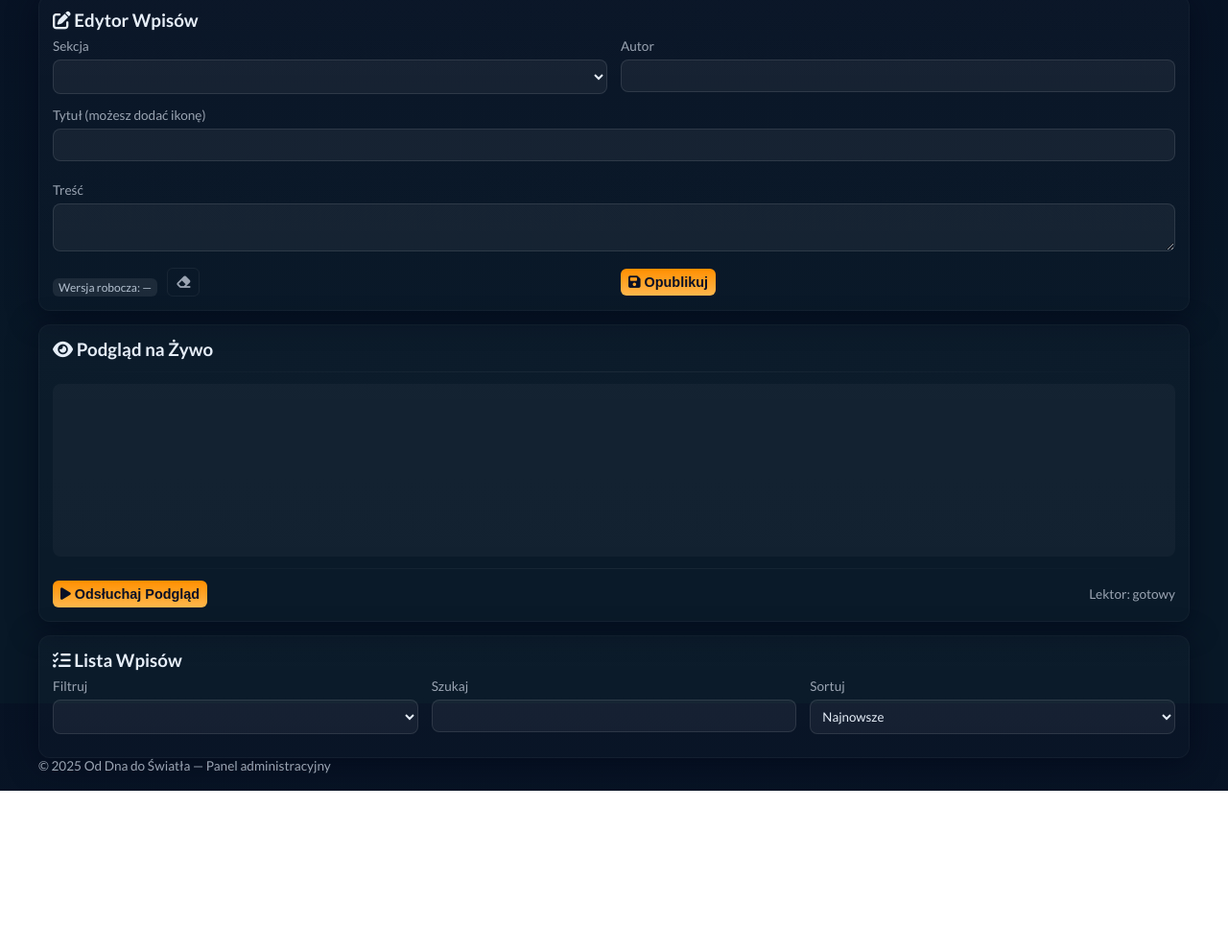
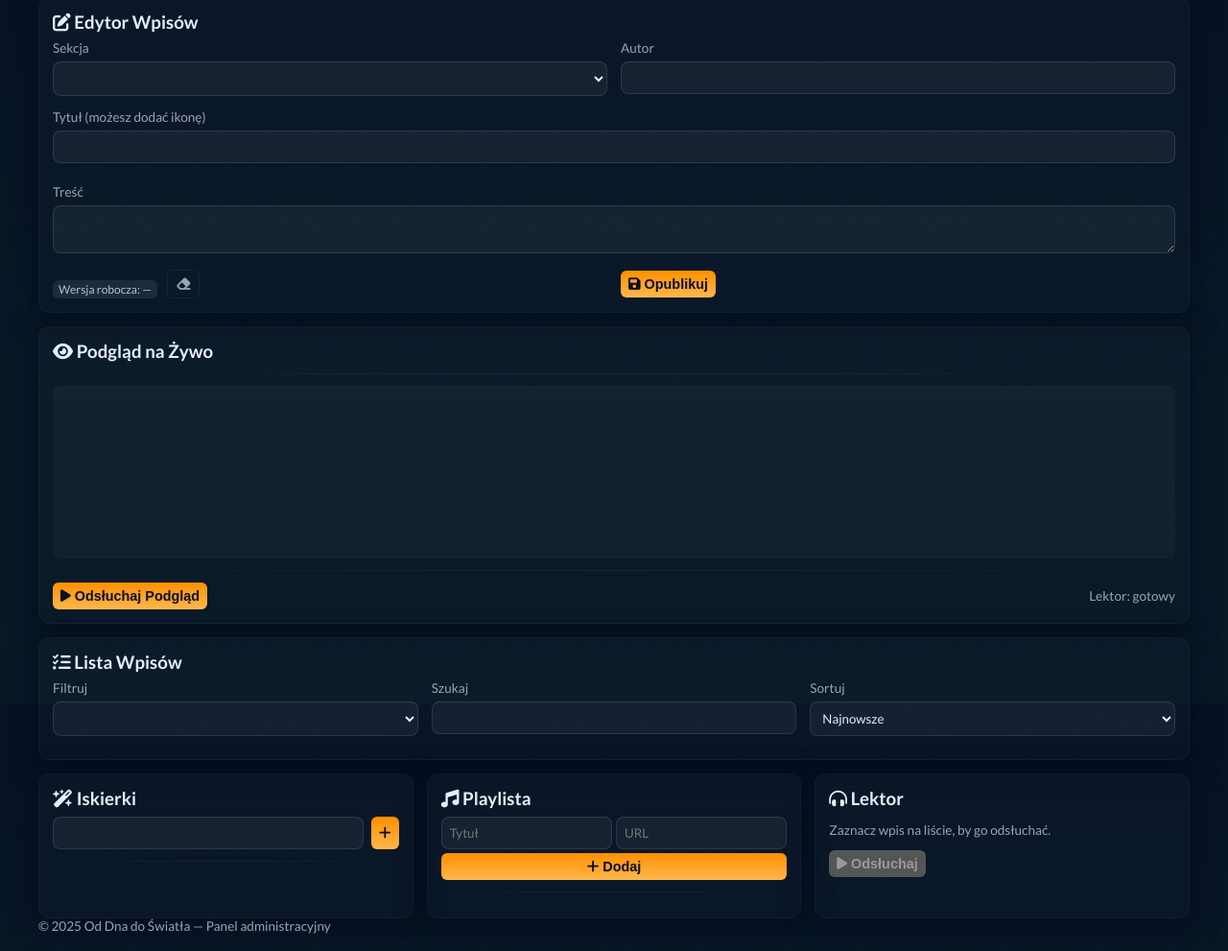
Before and after one commit to z-mroku/latarnia-nadzieji, a plain HTML site: page admin.html in a window 1280 px wide. Shown: the part 95-1086 px from the top of the page at 96% size. Before the commit the page ends 919 px from the top, so only its background shows below. Drawn offline with Linux system fonts and the light colour scheme; a script that the page names is missing.

Commit message:
Update admin.html

```diff
--- a/admin.html
+++ b/admin.html
@@ -6,6 +6,7 @@
   <title>Centrum Dowodzenia — Latarnia</title>
 
   <link rel="stylesheet" href="https://cdnjs.cloudflare.com/ajax/libs/font-awesome/6.5.2/css/all.min.css" />
+
   <link rel="preconnect" href="https://fonts.googleapis.com"><link rel="preconnect" href="https://fonts.gstatic.com" crossorigin>
   <link href="https://fonts.googleapis.com/css2?family=Lato:wght@400;700&display=swap" rel="stylesheet">
 
@@ -15,7 +16,6 @@
     .wrap { max-width:1200px; margin:28px auto; padding:18px; }
     header { display:flex; gap:16px; align-items:center; justify-content:space-between; flex-wrap:wrap; }
     header h1 { margin:0; font-size:1.4rem; color:var(--accent); text-transform:uppercase; letter-spacing:0.06em; }
-    .muted { color:var(--muted); font-size:0.9rem; }
     .muted-small { color:var(--muted); font-size:0.85rem; }
     .muted-small.danger { color:#f5b5bb; } .muted-small.success { color:#b7f0c2; }
     .chip { background:var(--glass); padding:8px 10px; border-radius:10px; color:var(--muted); text-decoration:none; border:1px solid rgba(255,255,255,0.03); }
@@ -28,11 +28,9 @@
     .primary:disabled { background:#555; color:#999; cursor:not-allowed; }
     .ghost { background:transparent; border:1px solid rgba(255,255,255,0.06); color:var(--muted); padding:8px 10px; border-radius:8px; cursor:pointer; }
     .danger { background:transparent; border:1px solid #ff555540; color:#ffb3b3; }
-    .danger:hover { background: #ff555520; }
     .small { padding:6px 8px; border-radius:6px; font-size:0.9rem; }
     .list { margin-top:10px; display:flex; flex-direction:column; gap:8px; max-height:520px; overflow:auto; }
     .list-item { display:flex; justify-content:space-between; align-items:center; padding:10px; border-radius:8px; background:rgba(0,0,0,0.2); border:1px solid rgba(255,255,255,0.02); }
-    .list-item:hover { background: rgba(255,255,255,0.06); }
     label { display:block; font-size:0.85rem; color:var(--muted); margin-bottom:6px; }
     input, textarea, select { width:100%; padding:8px; border-radius:8px; border:1px solid rgba(255,255,255,0.1); background-color: rgba(255,255,255,0.05); color:#e6eef8; box-sizing:border-box; font-family:'Lato',sans-serif; }
     select option { background-color:#0b1220; color:#e6eef8; }
@@ -87,7 +85,6 @@
           </div>
         </form>
       </section>
-
       <section class="card">
         <h3 style="margin:0"><i class="fa-solid fa-eye"></i> Podgląd na Żywo</h3>
         <div class="sep"></div>
@@ -117,11 +114,41 @@
           <div id="entriesList" class="list"></div>
       </section>
 
-      </main>
+      <div class="grid g3">
+        <section class="card">
+          <h3 style="margin:0"><i class="fa-solid fa-wand-magic-sparkles"></i> Iskierki</h3>
+          <form id="sparkForm" style="margin-top:8px;">
+            <div style="display:flex; gap:8px;">
+              <input id="sparkInput" /><button class="primary small" type="submit"><i class="fa-solid fa-plus"></i></button>
+            </div>
+          </form>
+          <div class="sep"></div>
+          <div id="sparksList" class="list"></div>
+        </section>
 
+        <section class="card">
+          <h3 style="margin:0"><i class="fa-solid fa-music"></i> Playlista</h3>
+          <form id="playlistForm" class="grid g2" style="margin-top:8px; gap:4px;">
+            <input id="songTitle" placeholder="Tytuł" />
+            <input id="songLink" placeholder="URL" />
+            <div style="grid-column:1/-1"><button type="submit" class="primary small" style="width:100%"><i class="fa-solid fa-plus"></i> Dodaj</button></div>
+          </form>
+          <div class="sep"></div>
+          <div id="playlistList" class="list"></div>
+        </section>
+
+        <section class="card">
+          <h3 style="margin:0"><i class="fa-solid fa-headphones-simple"></i> Lektor</h3>
+          <p class="muted-small" id="readerSelectionInfo">Zaznacz wpis na liście, by go odsłuchać.</p>
+          <div style="margin-top:8px"><button id="ttsListenBtn" class="primary small" disabled><i class="fa-solid fa-play"></i> Odsłuchaj</button></div>
+        </section>
+      </div>
+    </main>
     <footer><div class="muted-small">© 2025 Od Dna do Światła — Panel administracyjny</div></footer>
   </div>
+
   <script src="https://cdn.ckeditor.com/ckeditor5/41.4.2/classic/ckeditor.js"></script>
   <script type="module" src="/js/admin.js"></script>
+
 </body>
 </html>
```
